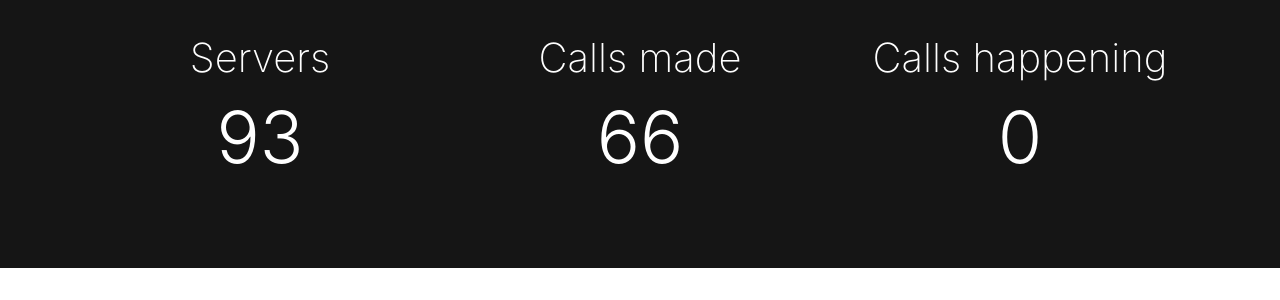
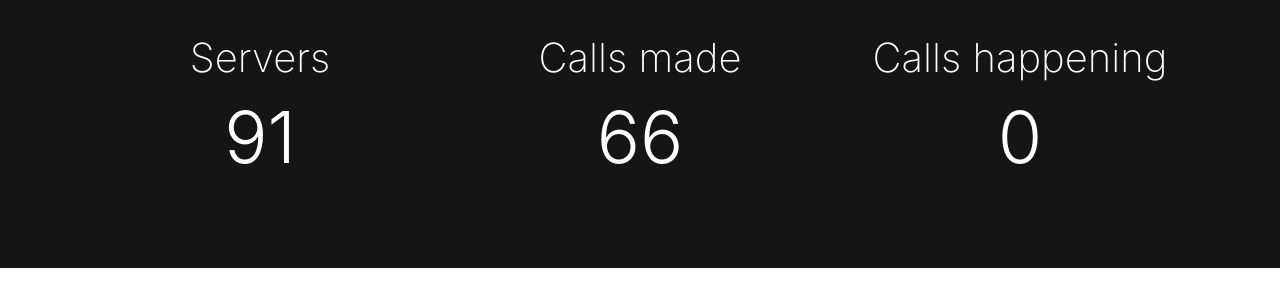
Before and after one commit to tumblenet/tnphone.tumblenet.ga, a Jekyll site: the page built from index.html, in a window 1280 px wide and 900 px high, scrolled down 443 px. Shown: the part 167-467 px from the top of the window. Built offline with Jekyll 4.4.1, drawn with Linux system fonts in a browser that asks for light colours; nearby versions of some CDN libraries.

Commit message:
Update Phones feed

```diff
--- a/_data/phones.json
+++ b/_data/phones.json
@@ -1,5 +1,5 @@
 {
 	"callsMade": 66,
-	"servers": 93,
+	"servers": 91,
 	"currentCalls": 0
 }
```
